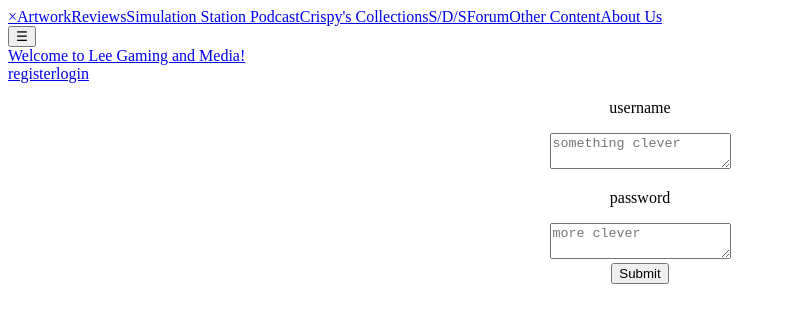
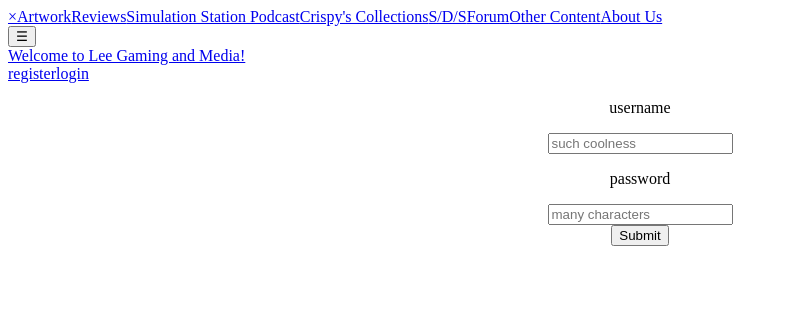
Before and after one commit to richard-d-lee/LGM, a React (Create React App) app in the folder client/: page /login in a window 1280 px wide. Shown: the top 322 px of the page, without its empty margins (0-788 px from the left). Built offline with nearby package versions, Linux system fonts and the light colour scheme; the HTML template or start-up script is replaced by a standard one.

Commit message:
Fixed a bunch of small things

```diff
--- a/client/src/components/Login.jsx
+++ b/client/src/components/Login.jsx
@@ -59,7 +59,6 @@
             if (data.data === 'badUser') {
                 alert("Username does not exist!")
             } else if (data.data === "success") {
-                alert("You are now logged in!")
                 props.setLogged(username)
             } else if (data.data === "incorrect") {
                 alert("Incorrect password!")
@@ -73,15 +72,15 @@
                 <div id="login-page">
                     <center id="center-flex">
                         <p id="username-text">username</p>
-                        <textarea placeholder="something clever" className="text-field"></textarea>
+                        <input placeholder="something clever" className="text-field"></input>
                     </center>
                     <center id="center-flex">
                         <p id="username-text">password</p>
-                        <textarea placeholder="more clever" className="text-field"></textarea>
+                        <input type="password" placeholder="more clever" className="text-field"></input>
                     </center>
                     <center id="center-flex">
                         <p id="username-text">re-enter</p>
-                        <textarea placeholder="more clever" className="text-field"></textarea>
+                        <input type="password" placeholder="even more clever" className="text-field"></input>
                     </center>
                     <button onClick={registerClick}>Submit</button>
                 </div>
@@ -92,11 +91,11 @@
             <div id="login-page">
                 <center id="center-flex">
                     <p id="username-text">username</p>
-                    <textarea placeholder="something clever" className="text-field"></textarea>
+                    <input placeholder="such coolness" className="text-field"></input>
                 </center>
                 <center id="center-flex">
                     <p id="username-text">password</p>
-                    <textarea placeholder="more clever" className="text-field"></textarea>
+                    <input type="password" placeholder="many characters" className="text-field"></input>
                 </center>
                 <Link to="/" onClick={loginClick}>
                     <button>Submit</button>
```
Also changed, not shown: 2 other files (tests, documents, lock files or other folders).
